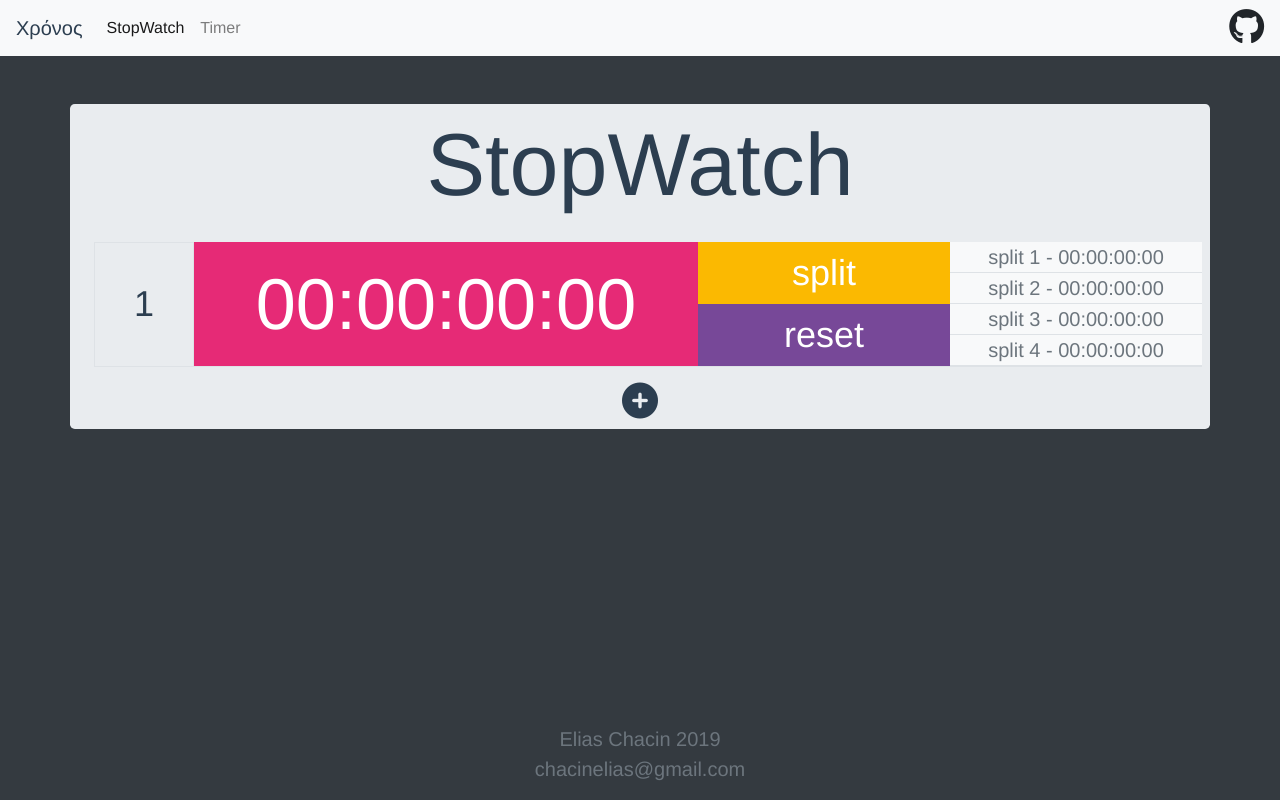
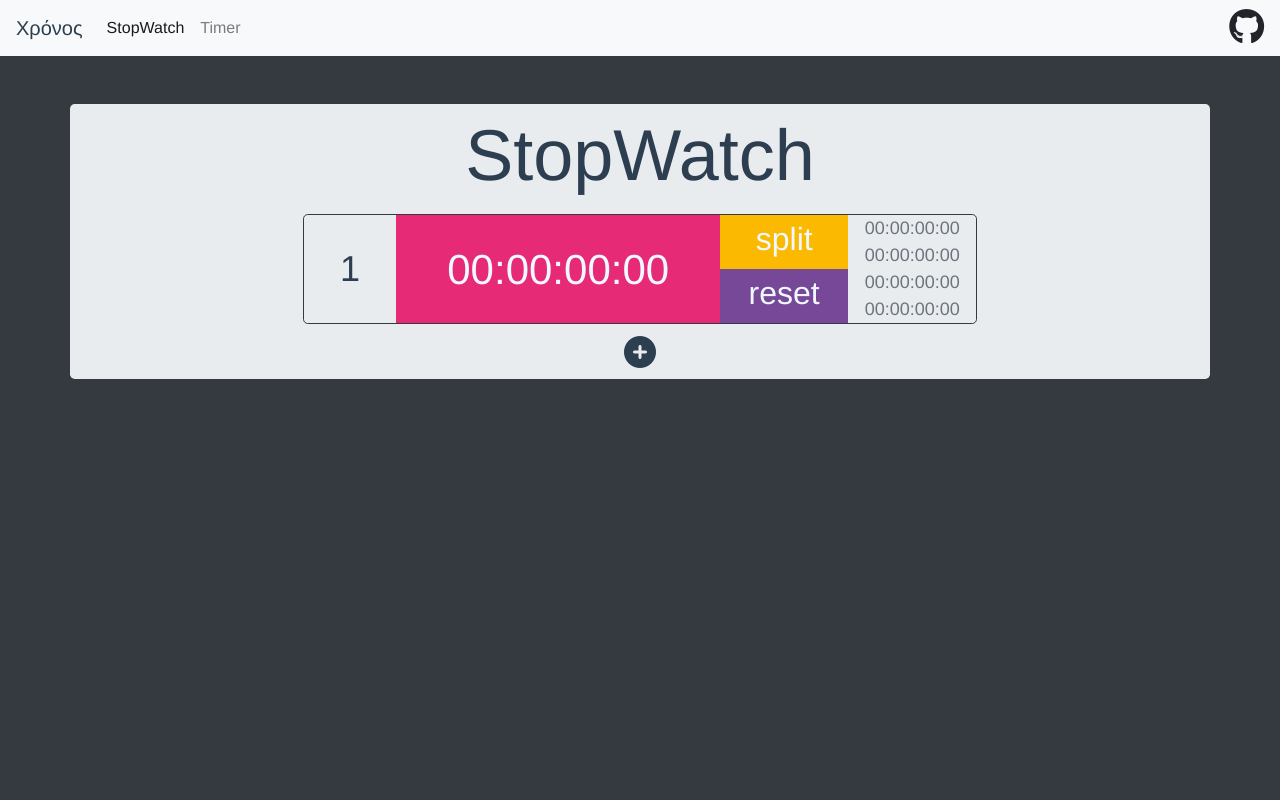
Before and after one commit to chacinelias/chronos, a Vue app: page / in a window 1280 px wide. Built offline with nearby package versions, Linux system fonts and the light colour scheme.

Commit message:
commit version 1.1

```diff
--- a/public/index.html
+++ b/public/index.html
@@ -5,6 +5,7 @@
     <meta http-equiv="X-UA-Compatible" content="IE=edge">
     <meta name="viewport" content="width=device-width,initial-scale=1.0">
     <link rel="icon" type="imgage/svg" href="<%= BASE_URL %>favicon.png">
+    <script src="https://code.jquery.com/jquery-3.4.1.min.js" integrity="sha256-CSXorXvZcTkaix6Yvo6HppcZGetbYMGWSFlBw8HfCJo=" crossorigin="anonymous"></script>
     <link rel="stylesheet" href="https://stackpath.bootstrapcdn.com/bootstrap/4.3.1/css/bootstrap.min.css" crossorigin="anonymous">
     <script src="https://kit.fontawesome.com/fc5581fe27.js" crossorigin="anonymous"></script>
     <title>chronos</title>
--- a/src/App.vue
+++ b/src/App.vue
@@ -6,7 +6,7 @@
         <component :is='activeCollection'></component>
       </keep-alive>
     </div>
-    <Footer />
+    <!-- <Footer /> -->
   </div>
 </template>
 
@@ -75,9 +75,9 @@ html, body {
   color: white;
 }
 
-.yellow {
+/* .yellow {
   background-color: #fbb901;
-}
+} */
 
 .orange {
   background-color: #774898;
--- a/src/components/StopWatch.vue
+++ b/src/components/StopWatch.vue
@@ -1,22 +1,19 @@
 <template>
-    <div class="d-flex border-bottom flex-fill">
-        <div class="large-font w-50 d-flex align-items-center justify-content-center white-font" @click="handleMainClick" :class="mode">
+    <div class="dial-container">
+        <div class="main-dial light-font" @click="handleMainClick" :class="mode">
             {{ formattedTime }}
         </div>
 
-        <div class="w-25 white-font">
-            <div class="medium-font h-50 yellow d-flex align-items-center justify-content-center" @click="split">
-                split
-            </div>
+        <div class="sub-dials">
+            <div class="sub-dial h-50 w-100 yellow light-font" @click="split">split</div>
 
-            <div class="medium-font h-50 orange d-flex align-items-center justify-content-center" @click="resetTimer">
-                reset
-            </div>
+            <div class="sub-dial h-50 w-100 purple light-font" @click="resetTimer">reset</div>
         </div>
-        <div class="bg-light w-25">
-            <div class="small-font h-25 border-bottom" v-for="(split, index) in splits" :key="index">
+
+        <div class="splits">
+            <div class="split h-25 w-100" v-for="(split, index) in splits" :key="index">
                 <div :class="[split.clicked ? 'run' : 'text-muted']">
-                    split {{ index + 1 }} - {{ split.value }}
+                    {{ split.value }}
                 </div>
             </div>
         </div>
--- a/src/components/TCollection.vue
+++ b/src/components/TCollection.vue
@@ -1,21 +1,20 @@
 <template>
     <div>
-        <p class="display-2">Timer</p>
-        <div v-for="(timer, index) in timers" :key="timer.id" class="container row m-2 p-2">
+        <p class="display-3">Timer</p>
+        <div v-for="(timer, index) in timers" :key="timer.id" class="timer-container border border-dark rounded-lg">
 
-            <div class="d-flex align-items-center justify-content-center border" style="width: 100px" @mouseover="timer.hover=true" @mouseout="timer.hover=false">
+            <div class="index" style="width: 100px" @mouseover="timer.hover=true" @mouseout="timer.hover=false">
 
+                <i v-if="timer.hover && timers.length > 1" class="fas fa-times-circle fa-2x adder" @click='removeTimer(index)'></i>
 
-                <i v-if="timer.hover && timers.length > 1" class="fas fa-times-circle medium-font" @click='removeTimer(index)'></i>
                 <div v-else class="medium-font" >{{ index + 1 }}</div>
 
             </div>
-
-            <component :is="timer.obj" style="width: 1px"></component>
+            <component class="timer-wrapper" :is="timer.obj"></component>
 
         </div>
 
-        <i v-if="timers.length < 4" @click='addTimer' class="fas fa-plus-circle fa-3x medium-font" ></i>
+        <i v-if="timers.length < 4" @click='addTimer' class="fas fa-plus-circle fa-2x adder" ></i>
     </div>
 </template>
 
@@ -49,3 +48,31 @@ export default {
     }
 }
 </script>
+
+<style>
+
+.timer-container {
+    display: flex;
+    flex-wrap: wrap;
+    width: 60%;
+    margin: 12px auto;
+}
+
+.index {
+    flex: 1 0 80px;
+
+    display: flex;
+    align-items: center;
+    justify-content: center;
+
+}
+
+.timer-wrapper {
+    flex: 0 1 580px;
+
+}
+
+.adder:hover {
+    cursor: pointer;
+}
+</style>
--- a/src/components/Timer.vue
+++ b/src/components/Timer.vue
@@ -1,42 +1,29 @@
 <template>
-    <div class="d-flex border-bottom flex-fill">
-        <div class="large-font w-50 d-flex align-items-center justify-content-center" :class="mode" @click="handleMainClick(deadline)">
-            <form v-if="mode == 'set'">
-                <div class="d-flex">
-                    <div>
-                        <div class="md-form mt-0">
-                            <input v-model="editTime.hours" type="text" class="form-control" placeholder="hh" data-lpignore="true" @keyup.enter="handleSetClick">
-                        </div>
-                    </div>
+    <div class="dial-container">
+        <div class="main-dial" :class="mode" @click="handleMainClick(deadline)">
 
-                    <div>
-                        <div class="md-form mt-0">
-                            <input v-model="editTime.minutes" type="text" class="form-control" placeholder="mm" data-lpignore="true" @keyup.enter="handleSetClick">
-                        </div>
-                    </div>
+            <form v-if="mode == 'set'" class="d-flex">
 
-                    <div>
-                        <div class="md-form mt-0">
-                            <input v-model="editTime.seconds" type="text" class="form-control" placeholder="ss" data-lpignore="true" @keyup.enter="handleSetClick">
-                        </div>
-                    </div>
-                </div>
+                <input v-model="editTime.hours" type="text" class="form-control" placeholder="hh" data-lpignore="true" @keyup.enter="handleSetClick">
+                <input v-model="editTime.minutes" type="text" class="form-control" placeholder="mm" data-lpignore="true" @keyup.enter="handleSetClick">
+                <input v-model="editTime.seconds" type="text" class="form-control" placeholder="ss" data-lpignore="true" @keyup.enter="handleSetClick">
+
             </form>
 
-            <div class="white-font" v-else>{{ formattedTime }}</div>
+            <div class="light-font" v-else>{{ formattedTime }}</div>
 
         </div>
 
-        <div class="w-25 white-font">
-            <div class="medium-font h-50 yellow d-flex align-items-center justify-content-center" @click="handleSetClick">set</div>
-            <div class="medium-font h-50 orange d-flex align-items-center justify-content-center" @click="resetTimer">reset</div>
+        <div class="sub-dials">
+            <div class="sub-dial h-50 w-100 yellow light-font" @click="handleSetClick">set</div>
+            <div class="sub-dial h-50 w-100 purple light-font" @click="resetTimer">reset</div>
         </div>
 
-        <div class="bg-light w-25">
-            <div class="small-font h-25 border-bottom" @click="setDeadline({ minutes:1 })">1 min</div>
-            <div class="small-font h-25 border-bottom" @click="setDeadline({ minutes:5 })">5 min</div>
-            <div class="small-font h-25 border-bottom" @click="setDeadline({ minutes:10 })">10 min</div>
-            <div class="small-font h-25 border-bottom" @click="setDeadline({ minutes:20 })">20 min</div>
+        <div class="splits">
+            <div class="split h-25 w-100" @click="setDeadline({ minutes:1 })">1 min</div>
+            <div class="split h-25 w-100" @click="setDeadline({ minutes:5 })">5 min</div>
+            <div class="split h-25 w-100" @click="setDeadline({ minutes:10 })">10 min</div>
+            <div class="split h-25 w-100" @click="setDeadline({ minutes:20 })">20 min</div>
         </div>
     </div>
 </template>
@@ -150,28 +137,104 @@ export default {
 }
 </script>
 
-<style scoped>
+<style>
+
+.dial-container {
+    display: flex;
+    flex-wrap: wrap;
+    width: 100%;
+}
+
+.dial-container:hover {
+    cursor: pointer;
+
+}
+
+.main-dial {
+    flex: 1 1 320px;
+
+    display: flex;
+    font-size: 42px;
+    align-items: center;
+    justify-content: center;
+}
+
+.main-dial:hover {
+    text-shadow: 0px 0px 6px rgba(255, 255, 255, 1);
+    -webkit-box-shadow: 0px 5px 40px -10px rgba(0,0,0,0.57);
+    -moz-box-shadow: 0px 5px 40px -10px rgba(0,0,0,0.57);
+    transition: all 0.2s ease 0s;
+}
+
+.sub-dials {
+    flex: 2 0 120px;
+
+    display: flex;
+    flex-direction: column;
+    align-items: center;
+    justify-content: center;
+    font-size: 32px;
+}
+
+.sub-dial {
+    display: inline;
+}
+
+.sub-dial:hover {
+    text-shadow: 0px 0px 6px rgba(255, 255, 255, 1);
+    -webkit-box-shadow: 0px 5px 40px -10px rgba(0,0,0,0.57);
+    -moz-box-shadow: 0px 5px 40px -10px rgba(0,0,0,0.57);
+    transition: all 0.2s ease 0s;
+}
+
+.splits {
+    flex: 2 0 120px;
+
+    display: flex;
+    flex-direction: column;
+    align-items: center;
+    justify-content: center;
+    font-size: 18px;
+}
+
+.split:hover {
+    background: #00a8b5;
+}
+
+.light-font {
+    color: aliceblue;
+}
+
+.yellow {
+    background: #fbb901;
+}
+
+.purple {
+    background: #774898;
+}
+
+/*///////////////////////*/
+
 input[type="text"], textarea {
 
     background-color : #e62a76;
-    color: white;
-    font-size: 72px;
+    color: aliceblue;
+    font-size: 42px;
     border: 0;
     text-align: center;
     border-radius: 0;
-
 }
 
 ::-webkit-input-placeholder { /* Chrome/Opera/Safari */
-  color: white;
+  color: aliceblue;
 }
 ::-moz-placeholder { /* Firefox 19+ */
-  color: white;
+  color: aliceblue;
 }
 :-ms-input-placeholder { /* IE 10+ */
-  color: white;
+  color: aliceblue;
 }
 :-moz-placeholder { /* Firefox 18- */
-  color: white;
+  color: aliceblue;
 }
 </style>
--- a/src/components/WCollection.vue
+++ b/src/components/WCollection.vue
@@ -1,19 +1,19 @@
 <template>
     <div>
-        <p class="display-2">StopWatch</p>
-        <div v-for="(watch, index) in watches" :key="watch.id" class="container row m-2 p-2">
+        <p class="display-3">StopWatch</p>
+        <div v-for="(watch, index) in watches" :key="watch.id" class="timer-container border border-dark rounded-lg">
 
-            <div class="d-flex align-items-center justify-content-center border" style="width: 100px" @mouseover="watch.hover=true" @mouseout="watch.hover=false">
+            <div class="index" style="width: 100px" @mouseover="watch.hover=true" @mouseout="watch.hover=false">
 
-                <i v-if="watch.hover && watches.length > 1" class="fas fa-times-circle medium-font" @click="removeWatch(index)"></i>
+                <i v-if="watch.hover && watches.length > 1" class="fas fa-times-circle fa-2x adder" @click="removeWatch(index)"></i>
 
                 <div v-else class="medium-font">{{ index + 1 }}</div>
 
             </div>
-            <component :is="watch.obj" style="width: 1px"></component>
+            <component class="timer-wrapper" :is="watch.obj"></component>
 
         </div>
-        <i @click="addWatch" v-if="watches.length < 4" class="fas fa-plus-circle fa-3x medium-font"></i>
+        <i @click="addWatch" v-if="watches.length < 4" class="fas fa-plus-circle fa-2x adder"></i>
     </div>
 </template>
 
```
